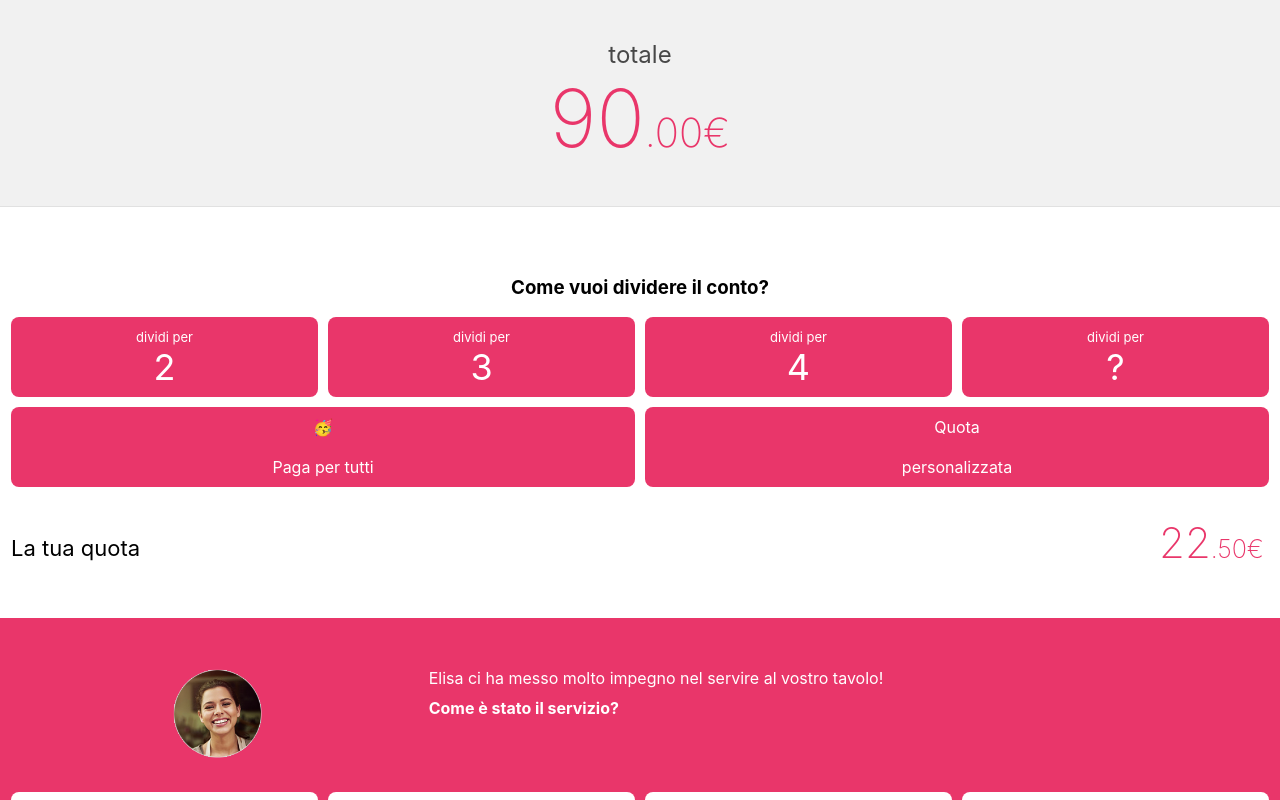
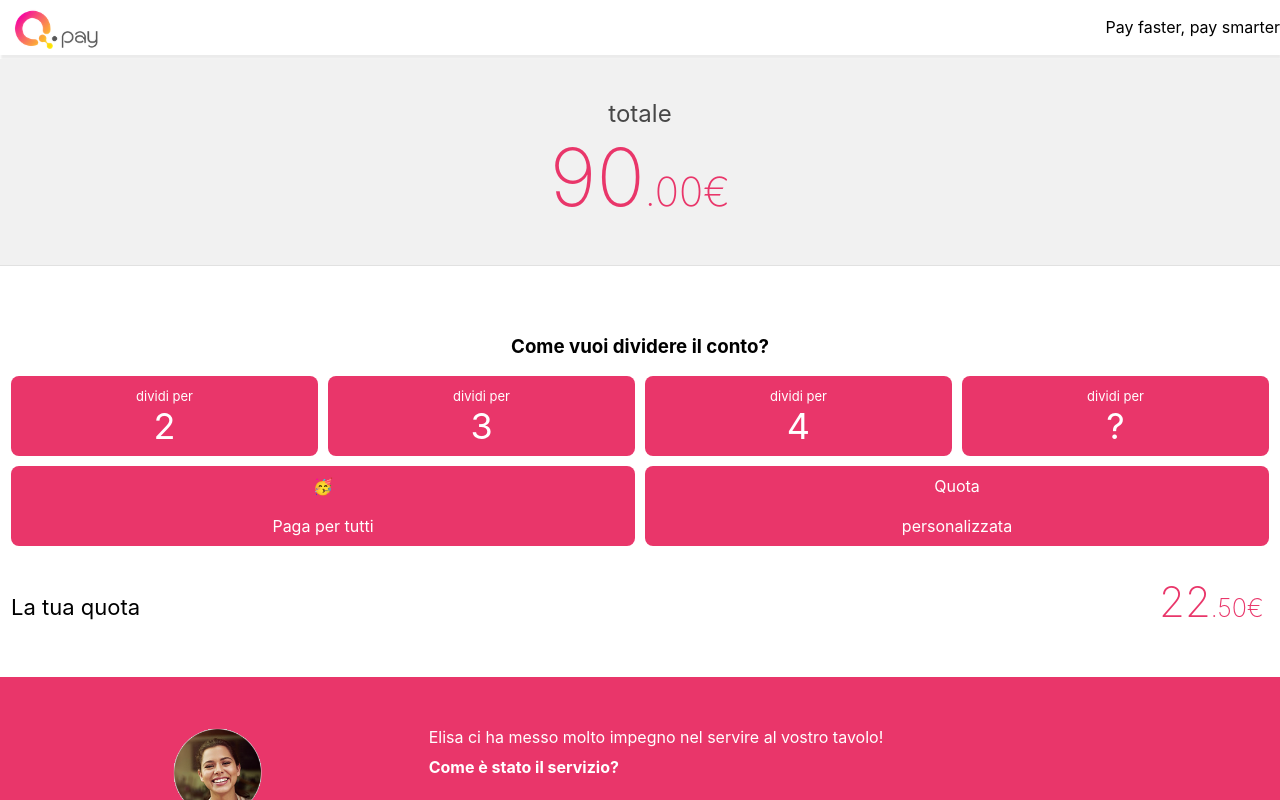
Before and after one commit to qodeup/code-challenge-fe, a React (Create React App) app: page / in a window 1280 px wide. Shown: the top 800 px of the page. Built offline with nearby package versions, Linux system fonts and the light colour scheme.

Commit message:
Added Header module

```diff
--- a/src/app.css
+++ b/src/app.css
@@ -13,7 +13,7 @@
   }
 }
 
-.App-header {
+.App-header-old {
   background-color: #282c34;
   min-height: 50vh;
   display: flex;
--- a/src/app.tsx
+++ b/src/app.tsx
@@ -9,7 +9,7 @@ import './app.css';
 function App() {
   return (
     <div className="App">
-      {/* <Header /> */}
+      <Header />
       <TotalAmount />
       <SplitTheBill />
       <Tips />
--- /dev/null
+++ b/src/modules/header/header.css
@@ -0,0 +1,13 @@
+.header-container {
+  height: 55px;
+  line-height: 55px;
+  background: #fff;
+  box-shadow: 1px 4px 2px rgb(0 0 0 / 8%) !important;
+  margin-bottom: 4px;
+  text-align: left;
+  padding-left: 8px;
+}
+
+.header-container img {
+  vertical-align: middle;
+}
--- a/src/modules/header/index.tsx
+++ b/src/modules/header/index.tsx
@@ -1,33 +1,33 @@
 import React, { ComponentProps, FC, PropsWithChildren, ReactElement } from "react";
-import svg from '../../logo.svg';
+import './header.css';
+import logo from '../../images/Q-pay.png';
 
-export interface HeaderProps extends PropsWithChildren<{}> {};
+export interface HeaderProps extends PropsWithChildren<{}> { };
 
 export const Logo: FC<{}> = () =>
-  <img src={svg} className="App-logo" alt="logo" />;
+    <img src={logo} height="45px" alt="logo" />;
 
-export const Wrapper:FC<HeaderProps> = (props: HeaderProps) =>
-  <header className="App-header">{props.children}</header>
+export const Wrapper: FC<HeaderProps> = (props: HeaderProps) =>
+    <header className="">{props.children}</header>
 
-export const Content:FC<HeaderProps> = ({}) => (
+export const Content: FC<HeaderProps> = ({ }) => (
     <>
-      <p>
-        Edit <code>src/App.tsx</code> and save to reload!.
-      </p>
-      <a
-        className="App-link"
-        href="https://reactjs.org"
-        target="_blank"
-        rel="noopener noreferrer"
-      >
-      </a>
+        <div className="header-container">
+            <div className="row">
+                <div className="col-6">
+                    <Logo />
+                </div>
+                <div className="col-6 t-right">
+                    Pay faster, pay smarter
+                </div>
+            </div>
+        </div>
     </>
 )
 
-export const Header:FC<HeaderProps> = ({}) => {
+export const Header: FC<HeaderProps> = ({ }) => {
     return (
         <Wrapper>
-        <Logo />
             <Content />
         </Wrapper>
     )
```
Also changed, not shown: src/images/Q-pay.png (added), src/images/Q-pay@2x.png (added). Lines whose indentation alone changed are shown as unchanged.
